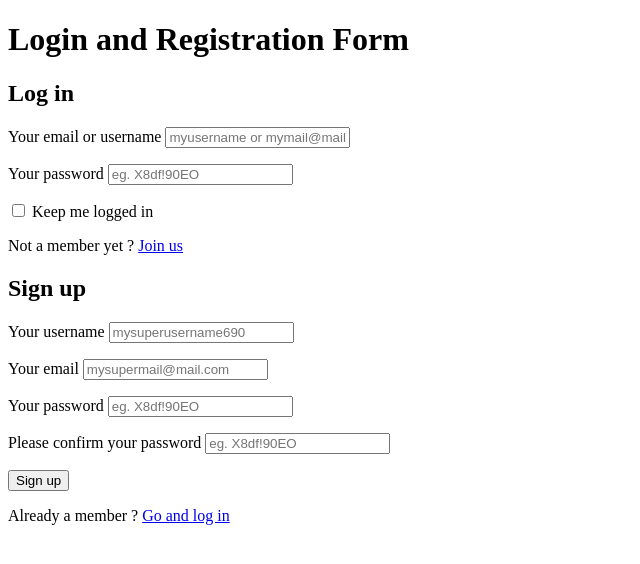
After one commit to ruttekut/bmdb, a Django app: page /register/ in a window 1280 px wide. The commit adds this page. Shown: the top 564 px of the page, without its empty margins (0-640 px from the left). Run offline with Django 3.2, Linux system fonts and the light colour scheme.

Commit message:
Stil slider. Going to create aa loginform now. Generic views is going to be on my list.

```diff
--- a/books/admin.py
+++ b/books/admin.py
@@ -1,8 +1,6 @@
 # -*- coding: utf-8 -*-
 from __future__ import unicode_literals
-from .models import Author, Books
+
 from django.contrib import admin
 
 # Register your models here.
-admin.site.register(Author)
-admin.site.register(Books)
--- a/books/templates/home/base.html
+++ b/books/templates/home/base.html
@@ -13,7 +13,9 @@
 </head>
 <body>
     {%block content%}
+    {%endblock%}
 
+    {% block register%}
     {%endblock%}
 </body>
 </html>
--- /dev/null
+++ b/books/templates/home/register.html
@@ -0,0 +1,87 @@
+<!DOCTYPE html>
+<!--[if lt IE 7 ]> <html lang="en" class="no-js ie6 lt8"> <![endif]-->
+<!--[if IE 7 ]>    <html lang="en" class="no-js ie7 lt8"> <![endif]-->
+<!--[if IE 8 ]>    <html lang="en" class="no-js ie8 lt8"> <![endif]-->
+<!--[if IE 9 ]>    <html lang="en" class="no-js ie9"> <![endif]-->
+<!--[if (gt IE 9)|!(IE)]><!--> <html lang="en" class="no-js"> <!--<![endif]-->
+    <head>
+        <meta charset="UTF-8" />
+        <!-- <meta http-equiv="X-UA-Compatible" content="IE=edge,chrome=1">  -->
+        <title>Login and Registration Form with HTML5 and CSS3</title>
+		<link rel="stylesheet" type="text/css" href="https://maxcdn.bootstrapcdn.com/font-awesome/4.7.0/css/font-awesome.min.css" />
+		<link href="https://fonts.googleapis.com/css?family=Raleway:100,100i,200,200i,300,300i,400,400i,500,500i,600,600i,700,700i,800,800i,900,900i" rel="stylesheet">
+
+    </head>
+    <body>
+        <div class="container">
+
+            <header>
+                <h1>Login and Registration Form</h1>
+
+            </header>
+            <section>
+                <div id="container_demo" >
+                    <!-- hidden anchor to stop jump http://www.css3create.com/Astuce-Empecher-le-scroll-avec-l-utilisation-de-target#wrap4  -->
+                    <a class="hiddenanchor" id="toregister"></a>
+                    <a class="hiddenanchor" id="tologin"></a>
+                    <div id="wrapper">
+                        <div id="login" class="animate form">
+                            <form  action="mysuperscript.php" autocomplete="on">
+                                <h1>Log in</h1>
+                                <p>
+                                    <label for="username" class="uname" > Your email or username </label>
+                                    <input id="username" name="username" required="required" type="text" placeholder="myusername or mymail@mail.com"/>
+                                </p>
+                                <p>
+                                    <label for="password" class="youpasswd"> Your password </label>
+                                    <input id="password" name="password" required="required" type="password" placeholder="eg. X8df!90EO" />
+                                </p>
+                                <p class="keeplogin">
+									<input type="checkbox" name="loginkeeping" id="loginkeeping" value="loginkeeping" />
+									<label for="loginkeeping">Keep me logged in</label>
+								</p>
+                                <p class="login button">
+                                   <a href="http://cookingfoodsworld.blogspot.in/" target="_blank" ></a>
+								</p>
+                                <p class="change_link">
+									Not a member yet ?
+									<a href="#toregister" class="to_register">Join us</a>
+								</p>
+                            </form>
+                        </div>
+
+                        <div id="register" class="animate form">
+                            <form  action="mysuperscript.php" autocomplete="on">
+                                <h1> Sign up </h1>
+                                <p>
+                                    <label for="usernamesignup" class="uname" >Your username</label>
+                                    <input id="usernamesignup" name="usernamesignup" required="required" type="text" placeholder="mysuperusername690" />
+                                </p>
+                                <p>
+                                    <label for="emailsignup" class="youmail"  > Your email</label>
+                                    <input id="emailsignup" name="emailsignup" required="required" type="email" placeholder="mysupermail@mail.com"/>
+                                </p>
+                                <p>
+                                    <label for="passwordsignup" class="youpasswd" >Your password </label>
+                                    <input id="passwordsignup" name="passwordsignup" required="required" type="password" placeholder="eg. X8df!90EO"/>
+                                </p>
+                                <p>
+                                    <label for="passwordsignup_confirm" class="youpasswd" >Please confirm your password </label>
+                                    <input id="passwordsignup_confirm" name="passwordsignup_confirm" required="required" type="password" placeholder="eg. X8df!90EO"/>
+                                </p>
+                                <p class="signin button">
+									<input type="submit" value="Sign up"/>
+								</p>
+                                <p class="change_link">
+									Already a member ?
+									<a href="#tologin" class="to_register"> Go and log in </a>
+								</p>
+                            </form>
+                        </div>
+
+                    </div>
+                </div>
+            </section>
+        </div>
+    </body>
+</html>
--- a/books/urls.py
+++ b/books/urls.py
@@ -3,4 +3,5 @@ from . import views
 
 urlpatterns = [
     url(r'^$', views.index, name='index'),
+    url(r'^register/', views.register, name='register'),
 ]
--- a/books/views.py
+++ b/books/views.py
@@ -1,11 +1,14 @@
 # -*- coding: utf-8 -*-
 from __future__ import unicode_literals
-
-from django.shortcuts import render
-from .models import Books
+from django.views import generic
+from django.shortcuts import render, redirect
+# from django.contrib.auth import authenticate, login
+# from forms import UserForm
 
 
-# Create your views here.
 def index(request):
-    allbooks = Books.objects.all()
-    return render(request, 'home/home.html', {'allbooks': allbooks})
+    return render(request, 'home/home.html')
+
+
+def register(request):
+    return render(request, 'home/register.html')
```
Also changed, not shown: books/forms.py (added, +10 -0 lines), books/models.py (+1 -26 lines), books/templates/home/nav.html (+4 -26 lines), books/migrations/0005_auto_20170515_2244.py (added), db.sqlite3.
